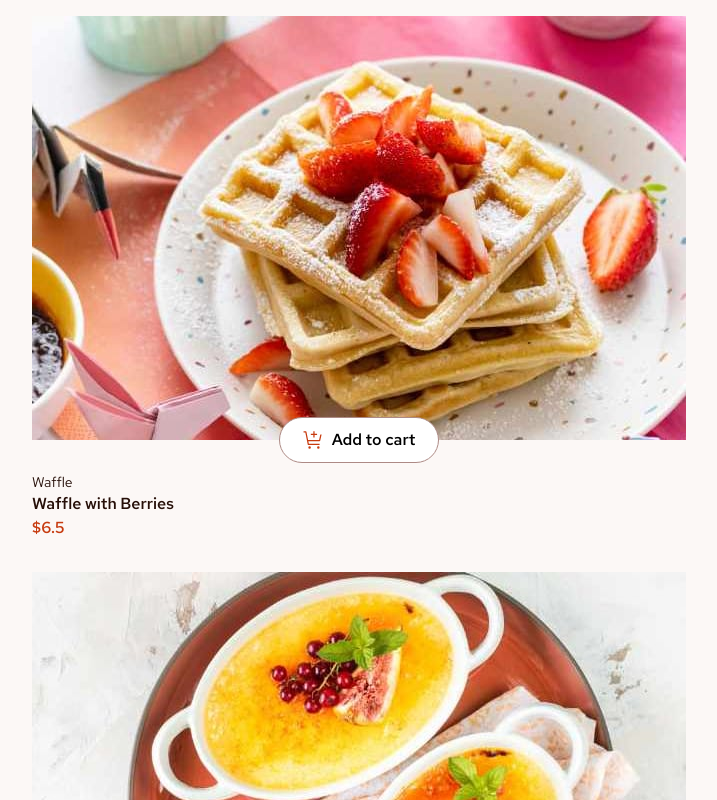
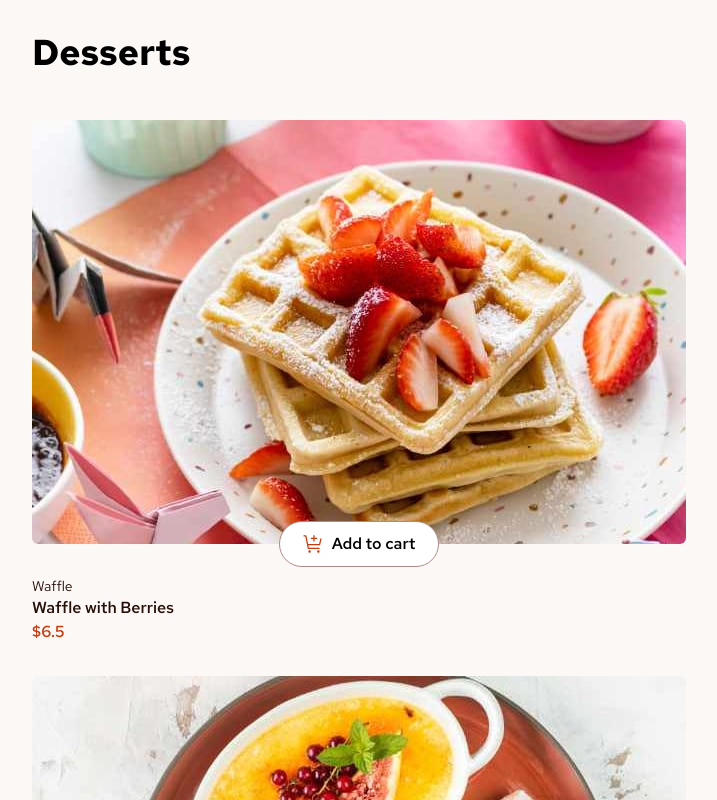
Before and after one commit to Masseh2025/shopping-cart-typescript, a React (Vite) app: page / in a window 1280 px wide. Shown: the whole page, without its empty margins (281-998 px from the left). Built offline with nearby package versions, Linux system fonts and the light colour scheme.

Commit message:
added styles for cartlist

```diff
--- /dev/null
+++ b/src/layouts/CartList.tsx
@@ -0,0 +1,14 @@
+function CartList() {
+  return (
+    <div className="bg-white text-rose-900 p-4 m-4 rounded-md">
+      <h2 className="text-red text-2xl font-bold">Your Cart (x)</h2>
+      <ul>
+        <li>Example item</li>
+      </ul>
+      <p>Order Total</p>
+      <button>Confirm order</button>
+    </div>
+  );
+}
+
+export { CartList };
--- a/src/layouts/ItemGrid.tsx
+++ b/src/layouts/ItemGrid.tsx
@@ -1,14 +1,21 @@
 import data from "../data/data.json";
 import CartButton from "../components/CartButton";
+import { CartList } from "./CartList";
+
 function ItemGrid() {
   return (
-    <div className=" h-full overflow-y-scroll">
+    <div className=" h-full overflow-y-scroll py-8">
+      <h1 className="font-bold text-4xl mb-8 ml-4">Desserts</h1>
       <ul className="grid grid-cols-1 ">
         {data.map((data) => {
           return (
             <li key={data.name} className="p-4 flex flex-col">
               <div className="flex relative justify-center mb-8">
-                <img src={data.image.mobile} alt={data.name} />
+                <img
+                  src={data.image.mobile}
+                  alt={data.name}
+                  className="rounded-md"
+                />
                 <div className="absolute bottom-0 translate-y-1/2">
                   <CartButton />
                 </div>
@@ -22,6 +29,7 @@ function ItemGrid() {
           );
         })}
       </ul>
+      <CartList />
     </div>
   );
 }
```
